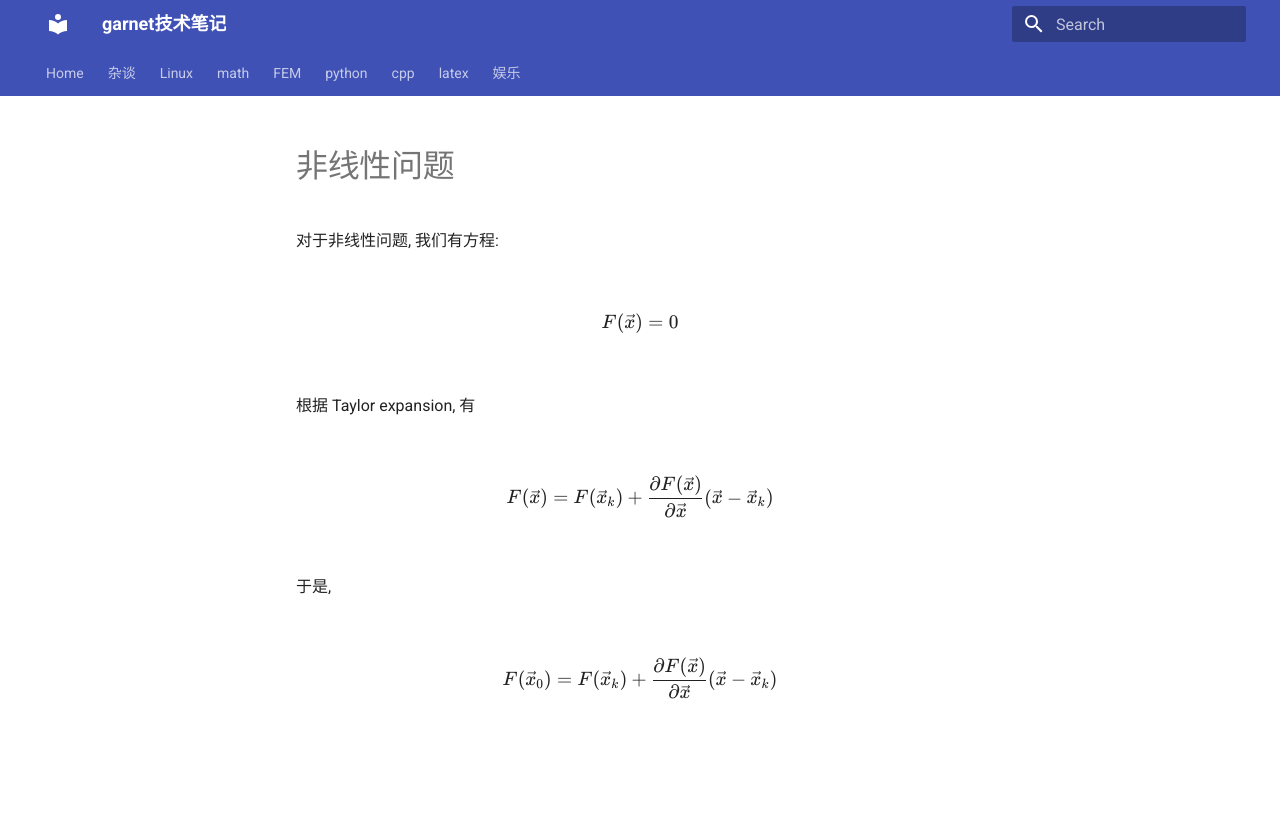
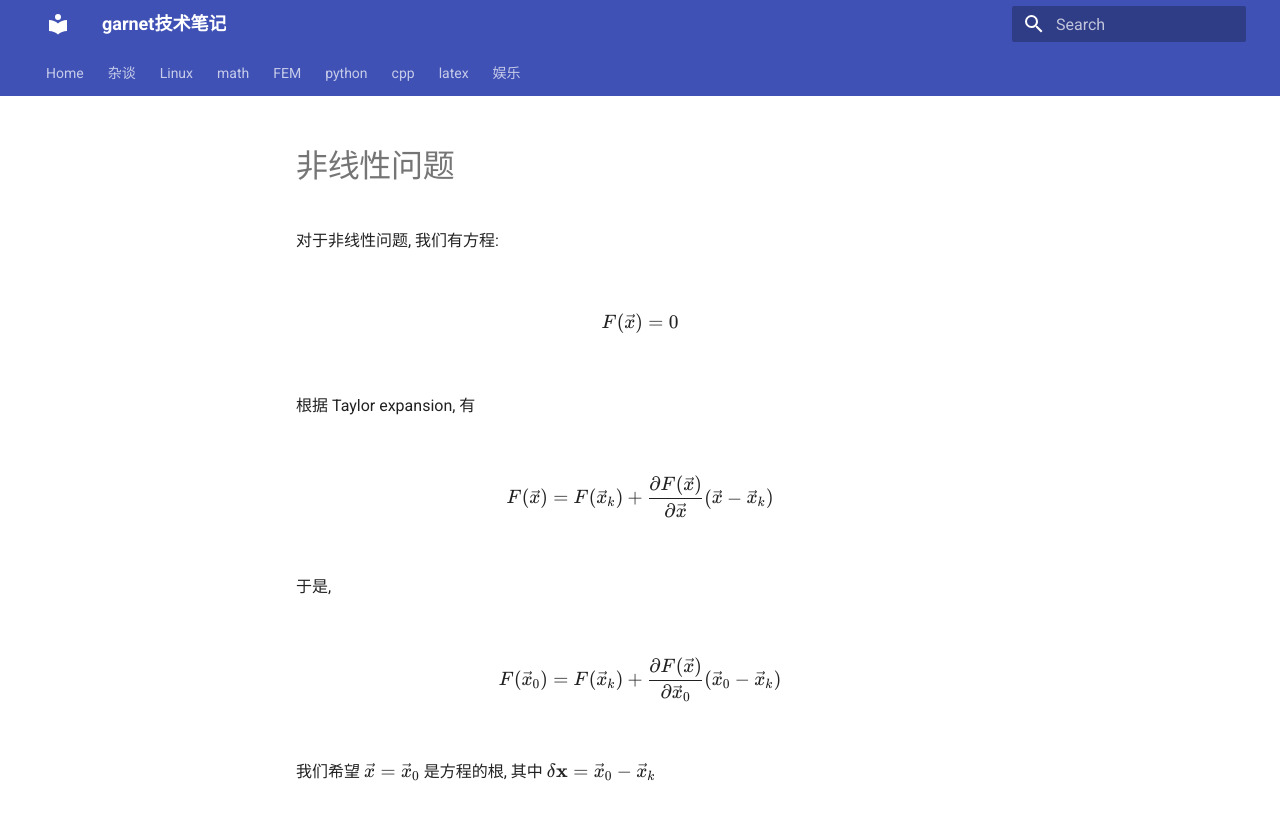
Before and after one commit to ymma98/technotes, an MkDocs documentation site: the page built from docs/FEM/dealii-08_非线性问题.md, in a window 1280 px wide. Shown: the top 820 px of the page. Built offline with MkDocs 1.6.1 and Material for MkDocs 9.7.7, drawn with Linux system fonts in a browser that asks for light colours.

Commit message:
docs/FEM/dealii-08_非线性问题.md updated from https://stackedit.cn/

```diff
--- a/docs/FEM/dealii-08_非线性问题.md
+++ b/docs/FEM/dealii-08_非线性问题.md
@@ -15,8 +15,11 @@ $$
 于是,
 
 $$
-F(\vec{x}_0) = F(\vec{x}_k) + \frac{\partial F(\vec{x})}{\partial \vec{x}} (\vec{x}-\vec{x}_k)
+F(\vec{x}_0) = F(\vec{x}_k) + \frac{\partial F(\vec{x})}{\partial \vec{x}_0} (\vec{x}_0-\vec{x}_k)
 $$
+
+我们希望 $\vec{x}=\vec{x}_0$ 是方程的根, 其中 $\delta \mathbf{x}=\vec{x}_0-\vec{x}_k$
+
 <!--stackedit_data:
-eyJoaXN0b3J5IjpbLTUyMzE0MDRdfQ==
+eyJoaXN0b3J5IjpbLTgwNDUzOTI1Nl19
 -->
```
